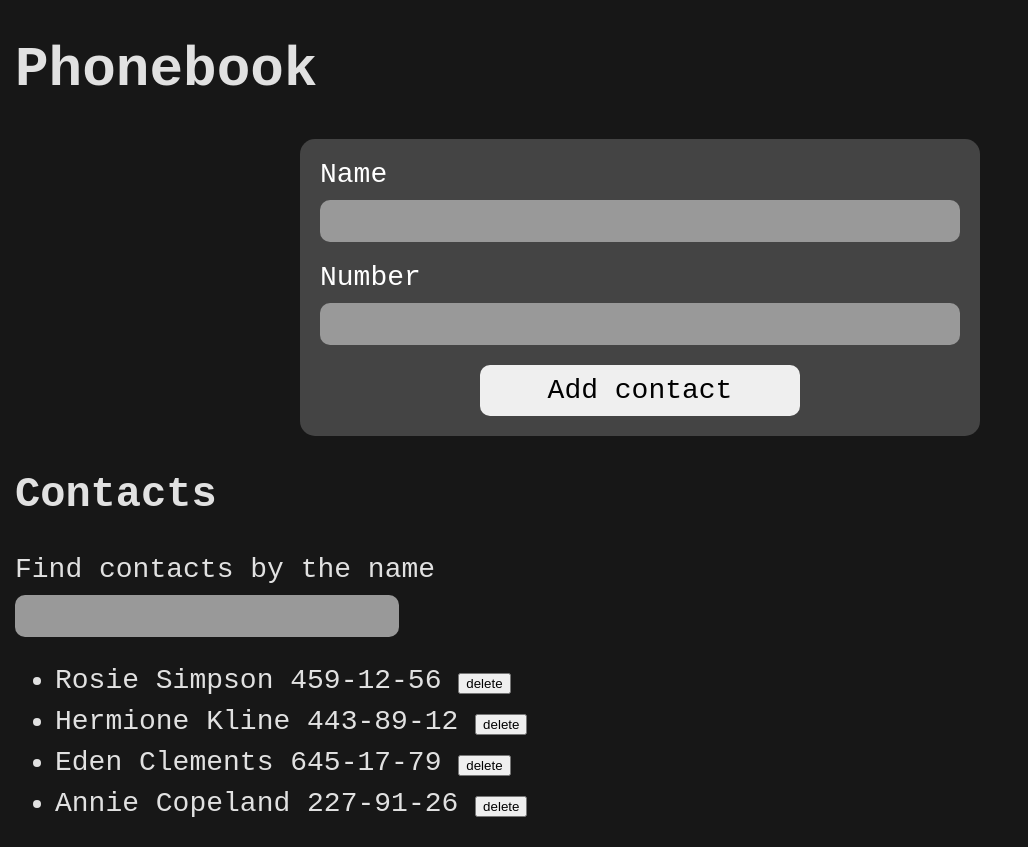
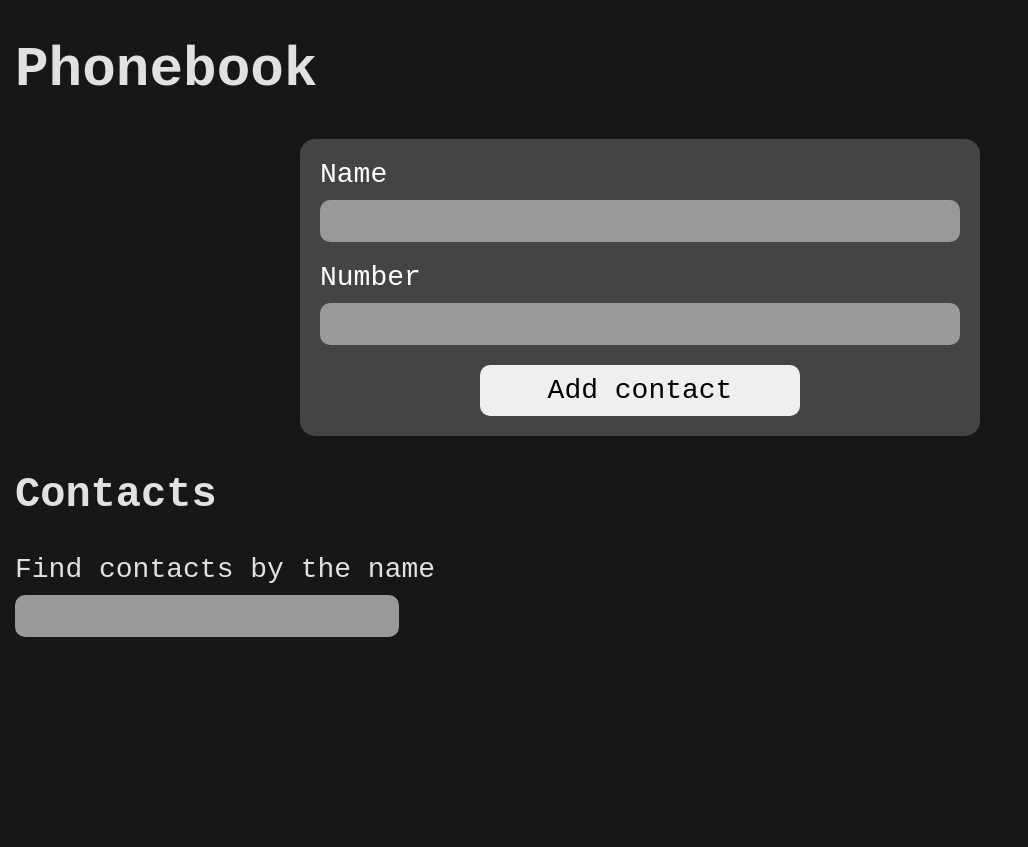
Before and after one commit to feninTolia/goit-react-hw-02-phonebook, a React (Create React App) app: page / in a window 1280 px wide. Shown: the whole page, without its empty margins (0-1028 px from the left). After the commit the page ends 800 px from the top, so only its background shows below. Built offline with nearby package versions, Linux system fonts and the light colour scheme.

Commit message:
changed initial state

```diff
--- a/src/components/App.jsx
+++ b/src/components/App.jsx
@@ -5,12 +5,7 @@ import ContactList from './ContactList/ContactList';
 
 export default class App extends Component {
   state = {
-    contacts: [
-      { id: 'id-1', name: 'Rosie Simpson', number: '459-12-56' },
-      { id: 'id-2', name: 'Hermione Kline', number: '443-89-12' },
-      { id: 'id-3', name: 'Eden Clements', number: '645-17-79' },
-      { id: 'id-4', name: 'Annie Copeland', number: '227-91-26' },
-    ],
+    contacts: [],
     filter: '',
   };
 
```
